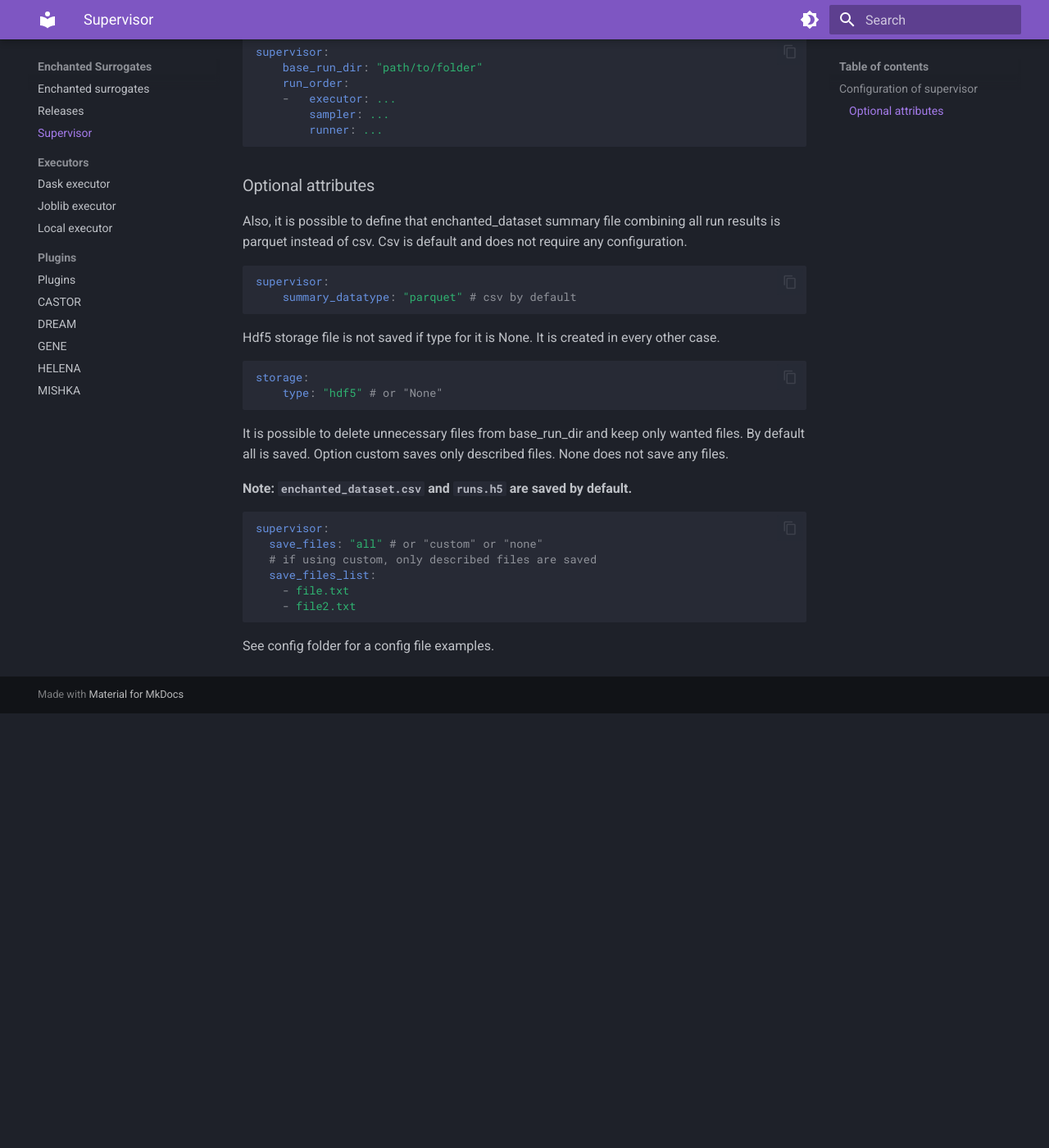
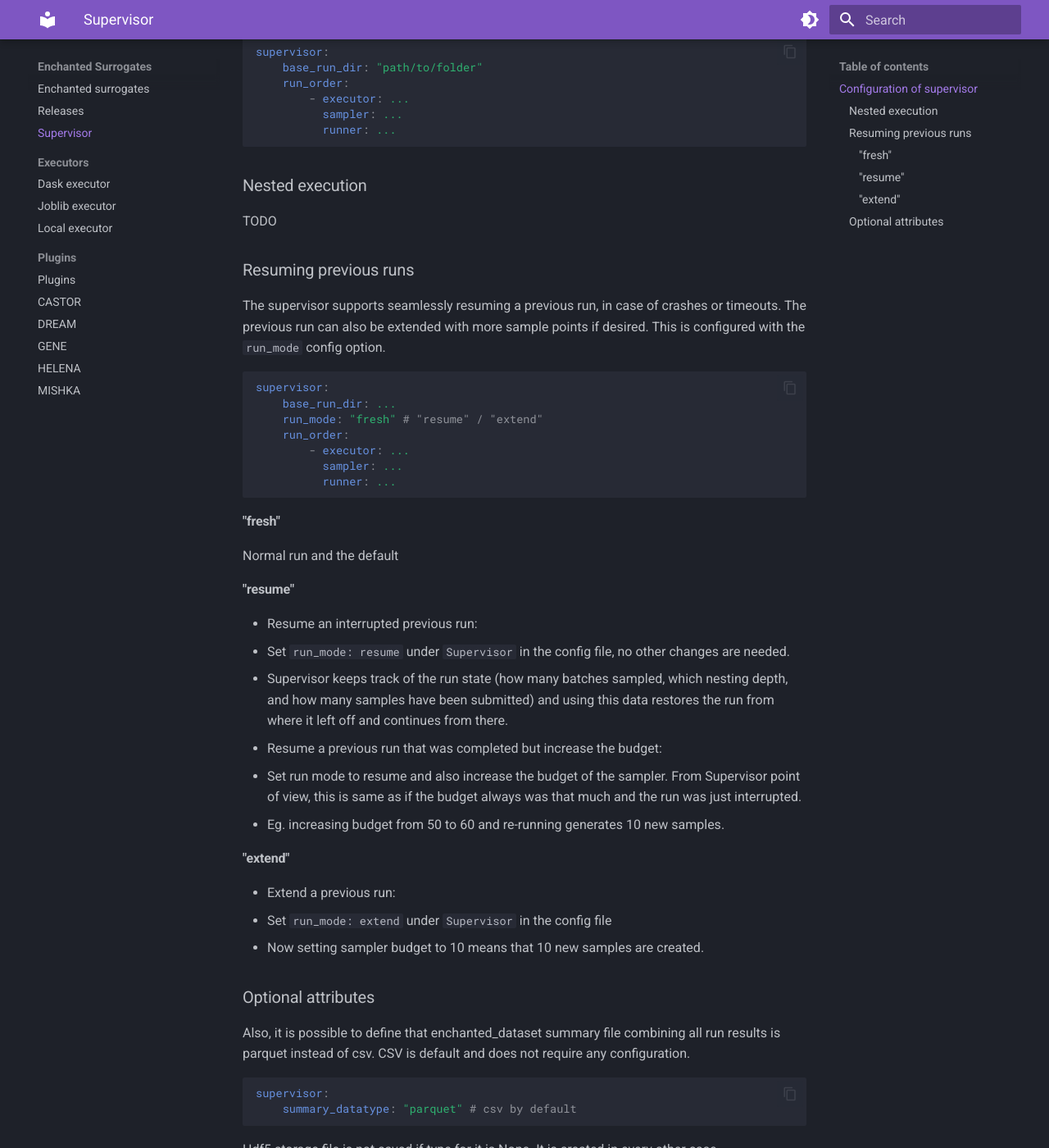
Before and after one commit to DIGIfusion/enchanted-surrogates, an MkDocs documentation site: the page built from docs/supervisor.md, in a window 1280 px wide and 1400 px high, scrolled down 823 px. Shown: the whole window at 82% size. Built offline with MkDocs 1.6.1 and Material for MkDocs 9.7.7, drawn with Linux system fonts in a browser that asks for light colours; before the commit the page ends 1693 px from its top, so only the background shows below that; some of the changed text lies outside the part shown.

Commit message:
docs: Add documentation on seamless sampling config

````diff
--- a/docs/supervisor.md
+++ b/docs/supervisor.md
@@ -7,60 +7,103 @@ has_children: false
 
 # Supervisor
 
-Supervisor is where the main loop of Enchanted Surrogates is ran.
-Supervisor orchestrates use of samplers, executors and runners. See the chart below
-for overall structure of the code.
+Supervisor is where the main loop of Enchanted Surrogates is ran. Supervisor
+orchestrates use of samplers, executors and runners. See the chart below for
+overall structure of the code.
 
 ![Workflow chart](./img/enchanted-logic.png)
 
-
 ## Configuration of supervisor
 
-Supervisor needs `base_run_dir` defined in the configuration file.
-Example as follows:
+Supervisor needs `base_run_dir` defined in the configuration file. Example as
+follows:
 
 ```yaml
 supervisor:
     base_run_dir: "path/to/folder"
     run_order:
-    -   executor: ...
-        sampler: ...
-        runner: ...
+        - executor: ...
+          sampler: ...
+          runner: ...
 ```
 
+### Nested execution
+
+TODO
+
+### Resuming previous runs
+
+The supervisor supports seamlessly resuming a previous run, in case of crashes
+or timeouts. The previous run can also be extended with more sample points if
+desired. This is configured with the `run_mode` config option.
+
+```yaml
+supervisor:
+    base_run_dir: ...
+    run_mode: "fresh" # "resume" / "extend"
+    run_order:
+        - executor: ...
+          sampler: ...
+          runner: ...
+```
+
+#### "fresh"
+
+Normal run and the default
+
+#### "resume"
+
+- Resume an interrupted previous run:
+  - Set `run_mode: resume` under `Supervisor` in the config file, no other
+    changes are needed.
+  - Supervisor keeps track of the run state (how many batches sampled, which
+    nesting depth, and how many samples have been submitted) and using this data
+    restores the run from where it left off and continues from there.
+
+- Resume a previous run that was completed but increase the budget:
+  - Set run mode to resume and also increase the budget of the sampler. From
+    Supervisor point of view, this is same as if the budget always was that much
+    and the run was just interrupted.
+  - Eg. increasing budget from 50 to 60 and re-running generates 10 new samples.
+
+#### "extend"
+
+- Extend a previous run:
+  - Set `run_mode: extend` under `Supervisor` in the config file
+  - Now setting sampler budget to 10 means that 10 new samples are created.
+
 ### Optional attributes
-Also, it is possible to define that enchanted_dataset summary file combining
-all run results is parquet instead of csv. Csv is default and does not
-require any configuration.
+
+Also, it is possible to define that enchanted_dataset summary file combining all
+run results is parquet instead of csv. CSV is default and does not require any
+configuration.
 
 ```yaml
 supervisor:
     summary_datatype: "parquet" # csv by default
 ```
 
-Hdf5 storage file is not saved if type for it is None. It is created
-in every other case.
+Hdf5 storage file is not saved if type for it is None. It is created in every
+other case.
 
 ```yaml
 storage:
     type: "hdf5" # or "None"
 ```
 
-It is possible to delete unnecessary files from base_run_dir and keep only wanted files.
-By default all is saved. Option custom saves only described files. None does not save
-any files.
+It is possible to delete unnecessary files from base_run_dir and keep only
+wanted files. By default all is saved. Option custom saves only described files.
+None does not save any files.
 
 **Note: `enchanted_dataset.csv` and `runs.h5` are saved by default.**
 
 ```yaml
 supervisor:
-  save_files: "all" # or "custom" or "none"
-  # if using custom, only described files are saved
-  save_files_list:
-    - file.txt
-    - file2.txt
-
+    save_files: "all" # or "custom" or "none"
+    # if using custom, only described files are saved
+    save_files_list:
+        - file.txt
+        - file2.txt
 ```
 
-
-See config folder for a config file examples.
+See config folder for example configurations.
````
